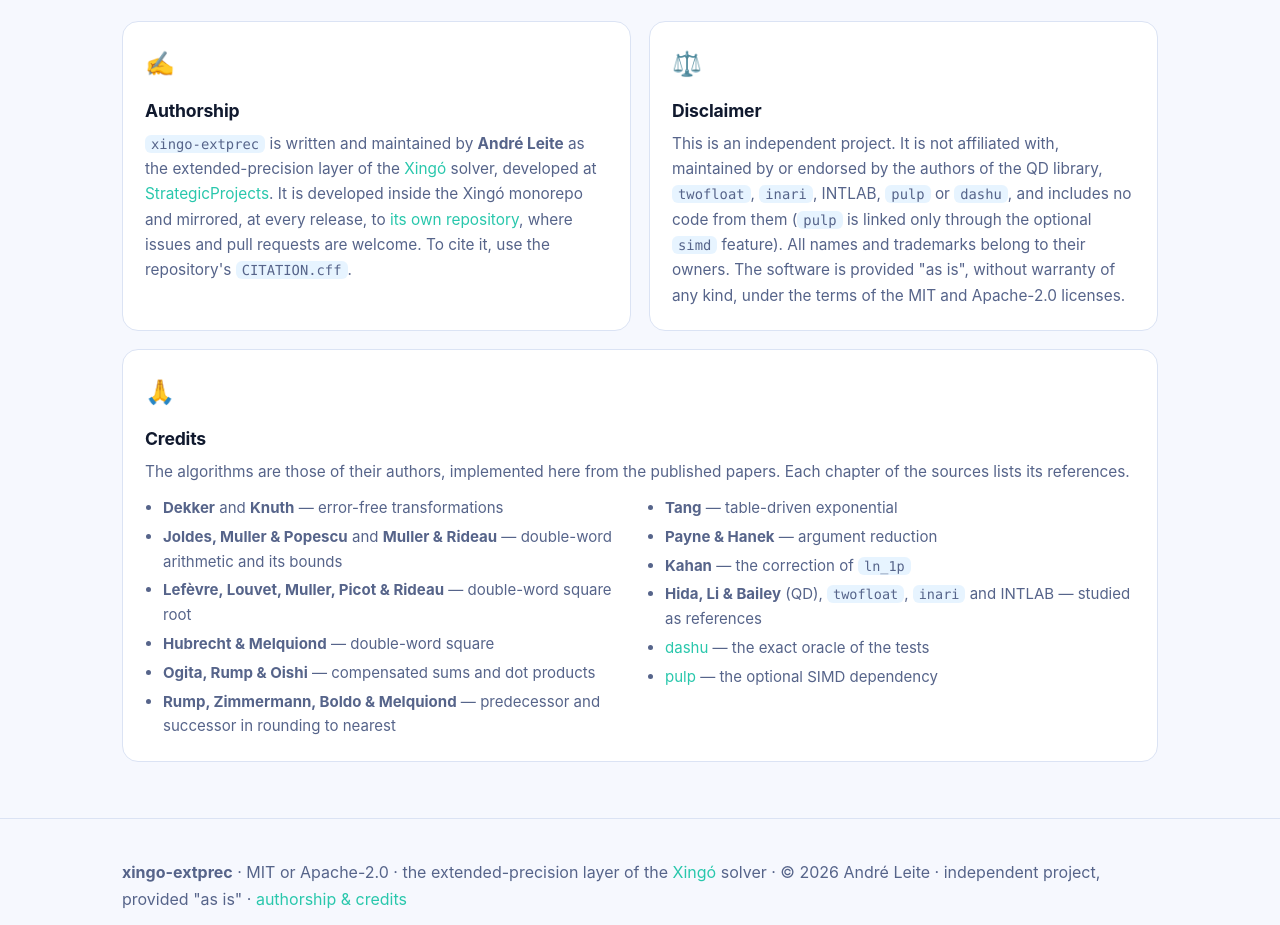
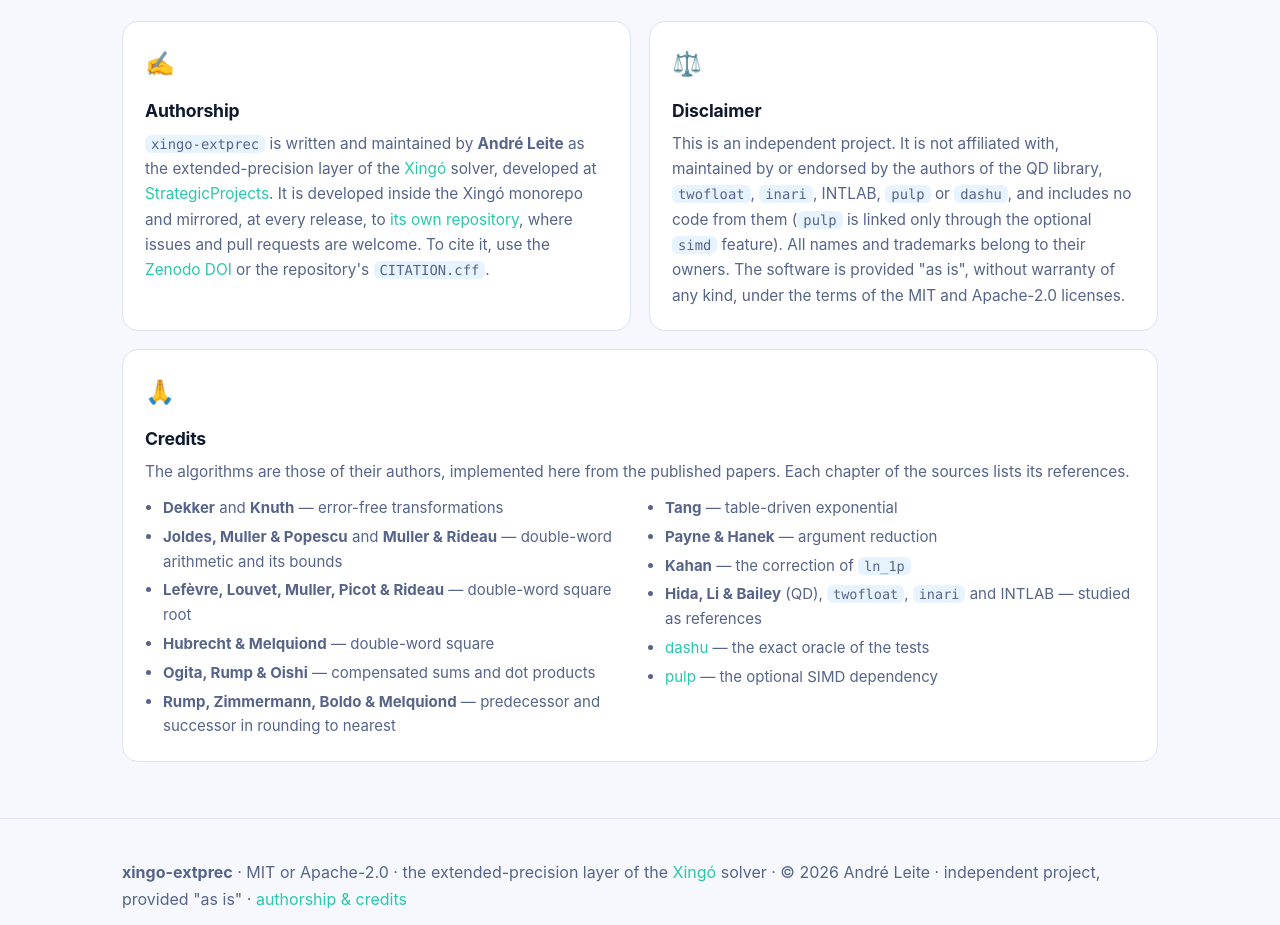
Before and after one commit to StrategicProjects/xingo-extprec, a plain HTML site: page site/index.html in a window 1280 px wide. Shown: the part 6360-7285 px from the top of the page. Drawn offline with Linux system fonts and the light colour scheme.

Commit message:
extprec: página — a frase de citação aponta para o DOI do Zenodo
Co-Authored-By: Claude Fable 5.2 <noreply@anthropic.com>
Claude-Session: https://claude.ai/code/session_01358TeZ6fozKtrKuYr8KqGf

```diff
--- a/site/index.html
+++ b/site/index.html
@@ -431,7 +431,7 @@ assert!(e.<span class="c-cmd">is_certified</span>());   <span class="c-cmt">//
       <h2>Authorship, credits and disclaimer</h2>
       <p class="sub">Who wrote this, whose work it stands on, and what it does not claim.</p>
       <div class="grid f2">
-        <div class="card"><div class="ic">✍️</div><h3>Authorship</h3><p><code>xingo-extprec</code> is written and maintained by <strong>André Leite</strong> as the extended-precision layer of the <a href="https://github.com/StrategicProjects/xingo">Xingó</a> solver, developed at <a href="https://github.com/StrategicProjects">StrategicProjects</a>. It is developed inside the Xingó monorepo and mirrored, at every release, to <a href="https://github.com/StrategicProjects/xingo-extprec">its own repository</a>, where issues and pull requests are welcome. To cite it, use the repository's <code>CITATION.cff</code>.<!-- TODO(owner): add "the Zenodo DOI or", with the concept DOI link, once archived. --></p></div>
+        <div class="card"><div class="ic">✍️</div><h3>Authorship</h3><p><code>xingo-extprec</code> is written and maintained by <strong>André Leite</strong> as the extended-precision layer of the <a href="https://github.com/StrategicProjects/xingo">Xingó</a> solver, developed at <a href="https://github.com/StrategicProjects">StrategicProjects</a>. It is developed inside the Xingó monorepo and mirrored, at every release, to <a href="https://github.com/StrategicProjects/xingo-extprec">its own repository</a>, where issues and pull requests are welcome. To cite it, use the <a href="https://doi.org/10.5281/zenodo.24354162">Zenodo DOI</a> or the repository's <code>CITATION.cff</code>.</p></div>
         <div class="card"><div class="ic">⚖️</div><h3>Disclaimer</h3><p>This is an independent project. It is not affiliated with, maintained by or endorsed by the authors of the QD library, <code>twofloat</code>, <code>inari</code>, INTLAB, <code>pulp</code> or <code>dashu</code>, and includes no code from them (<code>pulp</code> is linked only through the optional <code>simd</code> feature). All names and trademarks belong to their owners. The software is provided "as is", without warranty of any kind, under the terms of the MIT and Apache-2.0 licenses.</p></div>
       </div>
       <div class="grid" style="margin-top:18px">
```
